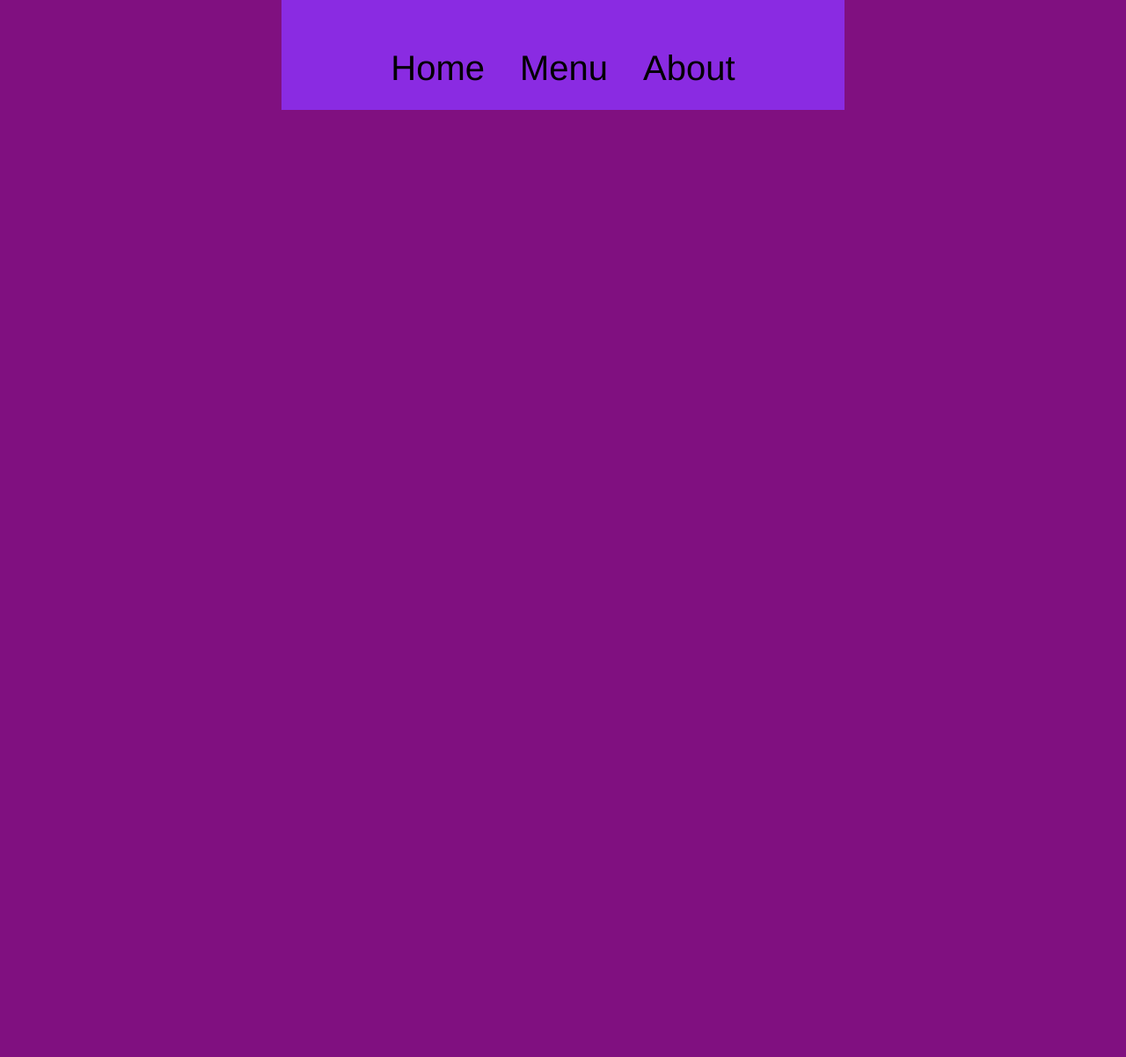
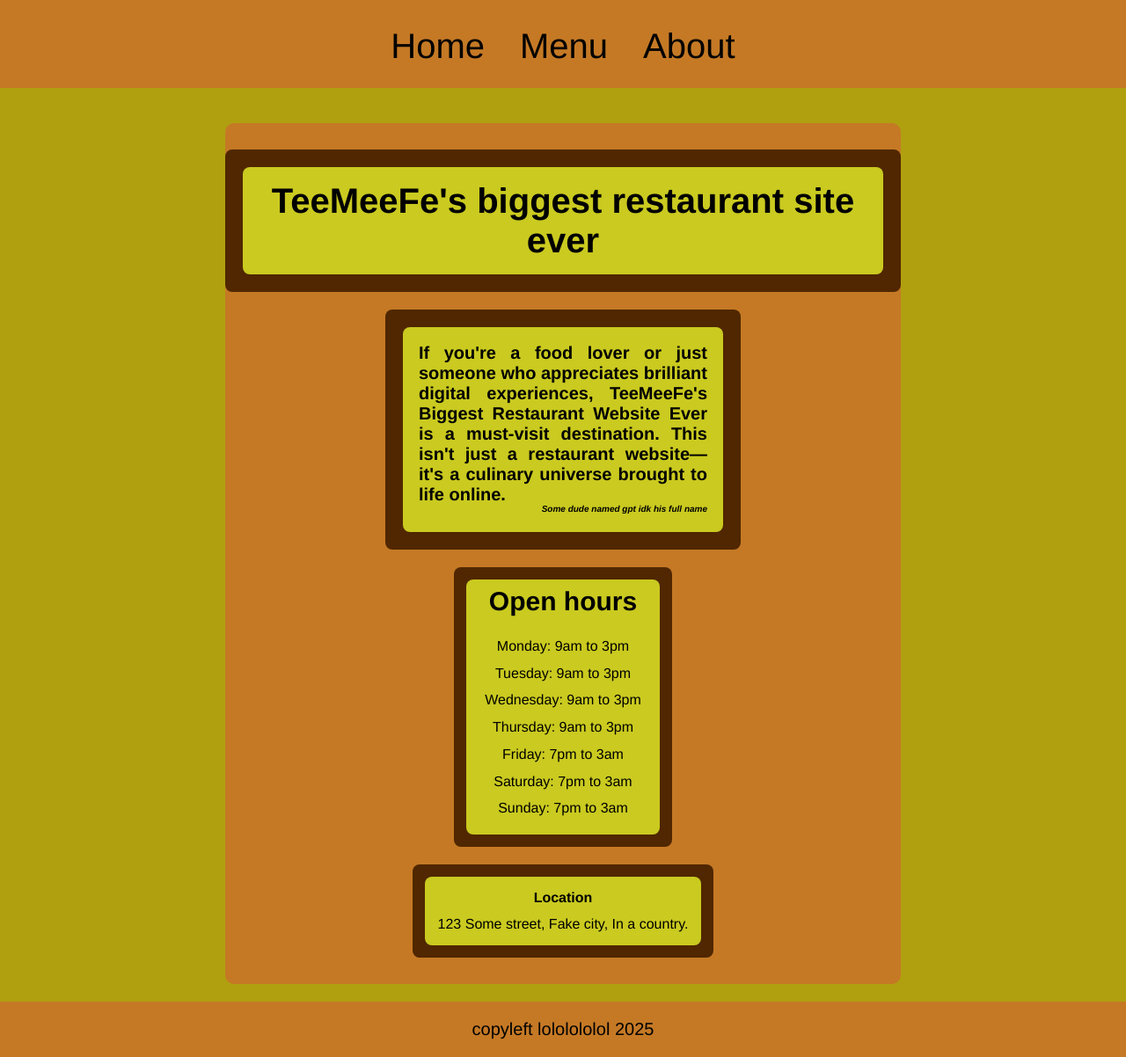
Before and after one commit to TeeMeeFe/webpack-restaurant, a website built with webpack: page src/template.html in a window 1280 px wide. Shown: the whole page at 88% size. Before the commit the page ends 800 px from the top, so only its background shows below. Built offline with nearby package versions, Linux system fonts and the light colour scheme.

Commit message:
Home page finished, WIP appearance

```diff
--- a/src/styles.css
+++ b/src/styles.css
@@ -8,27 +8,30 @@
 }
 
 html {
-    background-color: #801080;
+    --color1: #B0A010;
+    --color2: #C57925;
+    --color-outer: #502700;
+    --color-inner: #CACA20;
+    --color-button-hover: #D8A0A0;
+
+    background-color: var(--color1);
 }
 
 header {
-    display: flex;
-    flex-flow: column wrap;
-    justify-content: center;
-    align-items: center;
+    font-size: 3rem;
+    background-color: var(--color2);
 
-    font-size: 3rem;
-    background-color: blueviolet;
+    width: 100%;
     margin: auto;
     padding-top: 1em;
-
-    max-width: 50%;
 }
 
 nav {
     display: flex;
+    justify-content: center;
+    align-items: center;
     gap: 4rem;
-    padding: 2.5em 0;
+    padding-bottom: 2.5em;
 }
 
 nav > button {
@@ -39,9 +42,142 @@ nav > button {
 
 button:hover {
     cursor: pointer;
-    color: #D8A0A0;
+    color: var(--color-button-hover);
 }
 
 body {
+    display: flex;
+    flex-direction: column;
+
+    height: 100vh;
     font-size: 2rem;
 }
+
+footer {
+    background-color: var(--color2);
+    margin-top: auto;
+}
+
+div#content {
+    display: flex;
+    flex-flow: column nowrap;
+    align-items: center;
+    justify-content: space-between;
+    gap: 2em;
+
+    max-width: 60%;
+    height: auto;
+    margin: auto;
+    margin-top: 4rem;
+    margin-bottom: 2rem;
+    padding: 1rem 0;
+
+    border-radius: 1em;
+    background-color: var(--color2);
+}
+
+.container > * {
+    font-size: 2rem;
+    margin: 0.5em;
+}
+
+.about-heading-container {
+    margin-top: 2em;
+
+    background-color: var(--color-outer);
+    border-radius: 8px;
+}
+
+.about-heading-container > h1 {
+    background-color: var(--color-inner);
+    border-radius: 8px;
+
+    padding: 0.4em;
+
+    font-size: 4rem;
+    text-align: center;
+    font-weight: 900;
+}
+
+.review-container {
+    background-color: var(--color-outer);
+    border-radius: 8px;
+
+    max-width: 50%;
+    padding: 1em;
+}
+
+.inner-review-container {
+    background-color: var(--color-inner);
+    border-radius: 8px;
+
+    padding: 0.4em;
+}
+
+.inner-review-container > h2 {
+    text-align: justify;
+}
+
+.inner-review-container > h3 {
+    text-align: right;
+    margin-top: -1em;
+}
+
+.openhours-container {
+    background-color: var(--color-outer);
+    border-radius: 8px;
+
+    padding: 0.4em;
+}
+
+.openhours-inner-container {
+    background-color: var(--color-inner);
+    border-radius: 8px;
+
+    padding: 0.4em;
+}
+
+.openhours-inner-container > h2 {
+    font-size: 1.5em;
+    padding-bottom: 0.4em;
+
+    text-align: center;
+}
+
+.openhours-inner-container > ul,
+ul > li {
+    list-style: none;
+    font-size: 1.6rem;
+
+    text-align: center;
+    padding: 0.4em;
+}
+
+.location-container  {
+    background-color: var(--color-outer);
+    border-radius: 8px;
+
+    padding: 0.4em;
+    margin-bottom: 2em;
+}
+
+.location-inner-container {
+    background-color: var(--color-inner);
+    border-radius: 8px;
+
+    padding: 0.4em;
+}
+
+.location-inner-container > * {
+    font-size: 1.6rem;
+
+    text-align: center;
+    padding: 0.4em;
+}
+
+.footer-container {
+    font-size: 2em;
+    text-align: center;
+
+    padding: 1em;
+}
--- a/src/template.html
+++ b/src/template.html
@@ -8,13 +8,49 @@
 <body>
     <header>
         <nav>
-            <button>Home</button>
-            <button>Menu</button>
-            <button>About</button>
+            <button class="home">Home</button>
+            <button class="menu">Menu</button>
+            <button class="about">About</button>
         </nav>
     </header>
     <div id="content">
-
+        <!-- Home page -->
+        <div class="about-heading-container container">
+            <h1>TeeMeeFe's biggest restaurant site ever</h1>
+        </div>
+        <div class="review-container container">
+            <div class="inner-review-container container">
+                <h2>
+                    If you're a food lover or just someone who appreciates brilliant digital experiences,
+                    TeeMeeFe's Biggest Restaurant Website Ever is a must-visit destination.
+                    This isn't just a restaurant website—it's a culinary universe brought to life online.
+                </h2>
+                <h3><i>Some dude named gpt idk his full name</i></h3>
+            </div>
+        </div>
+        <div class="openhours-container container">
+            <div class="openhours-inner-container">
+                <h2>Open hours</h2>
+                <ul>
+                    <li class="oh-mon">Monday: 9am to 3pm</li>
+                    <li class="oh-tue">Tuesday: 9am to 3pm</li>
+                    <li class="oh-wed">Wednesday: 9am to 3pm</li>
+                    <li class="oh-thr">Thursday: 9am to 3pm</li>
+                    <li class="oh-fri">Friday: 7pm to 3am</li>
+                    <li class="oh-sat">Saturday: 7pm to 3am</li>
+                    <li class="oh-sun">Sunday: 7pm to 3am</li>
+                </ul>
+            </div>
+        </div>
+        <div class="location-container container">
+            <div class="location-inner-container">
+                <h2>Location</h2>
+                <div class="location">123 Some street, Fake city, In a country.</div>
+            </div>
+        </div>
     </div>
+    <footer>
+        <div class="footer-container container">copyleft lololololol 2025</div>
+    </footer>
 </body>
 </html>
```
